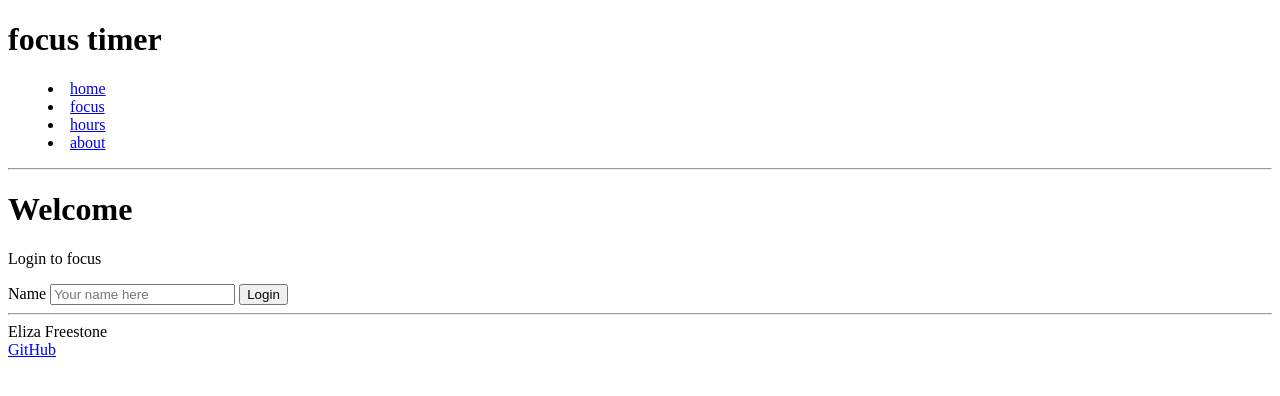
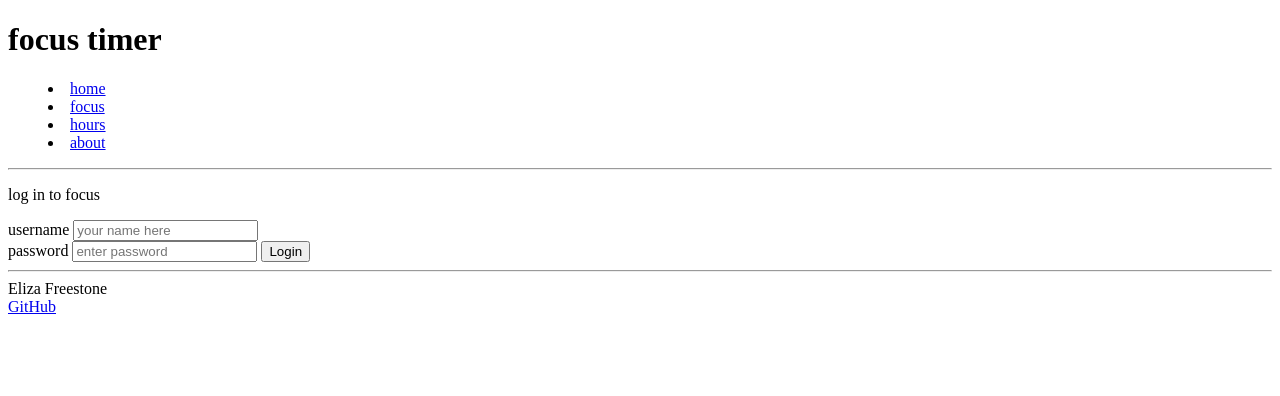
Before and after one commit to Eliza-Surpriza/startup, a plain HTML site: page index.html in a window 1280 px wide. Drawn offline with Linux system fonts and the light colour scheme.

Commit message:
add project, current hours display, and password input

```diff
--- a/index.html
+++ b/index.html
@@ -4,7 +4,7 @@
     <meta charset="UTF-8" />
     <!-- Tell browsers not to scale the viewport automatically -->
     <meta name="viewport" content="width=device-width, initial-scale=1.0" />
-    <title>Simon HTML</title>
+    <title>focus timer HTML</title>
     <link rel="icon" href="favicon.ico" />
   </head>
   <body>
@@ -28,11 +28,13 @@
     </header>
 
     <main>
-      <h1>Welcome</h1>
-      <p>Login to focus</p>
-      <form method="get" action="play.html">
-        <label for="name">Name</label>
-        <input type="text" id="name" placeholder="Your name here" />
+      <p>log in to focus</p>
+      <form method="get" action="focus.html">
+        <label for="username">username</label>
+        <input type="text" id="username" placeholder="your name here" />
+        <br />
+        <label for="password">password</label>
+        <input type="text" id="password" placeholder="enter password" />
         <button type="submit">Login</button>
       </form>
     </main>
```
Also changed, not shown: about.html (+1 -1 lines), focus.html (+9 -1 lines), hours.html (+3 -3 lines).
